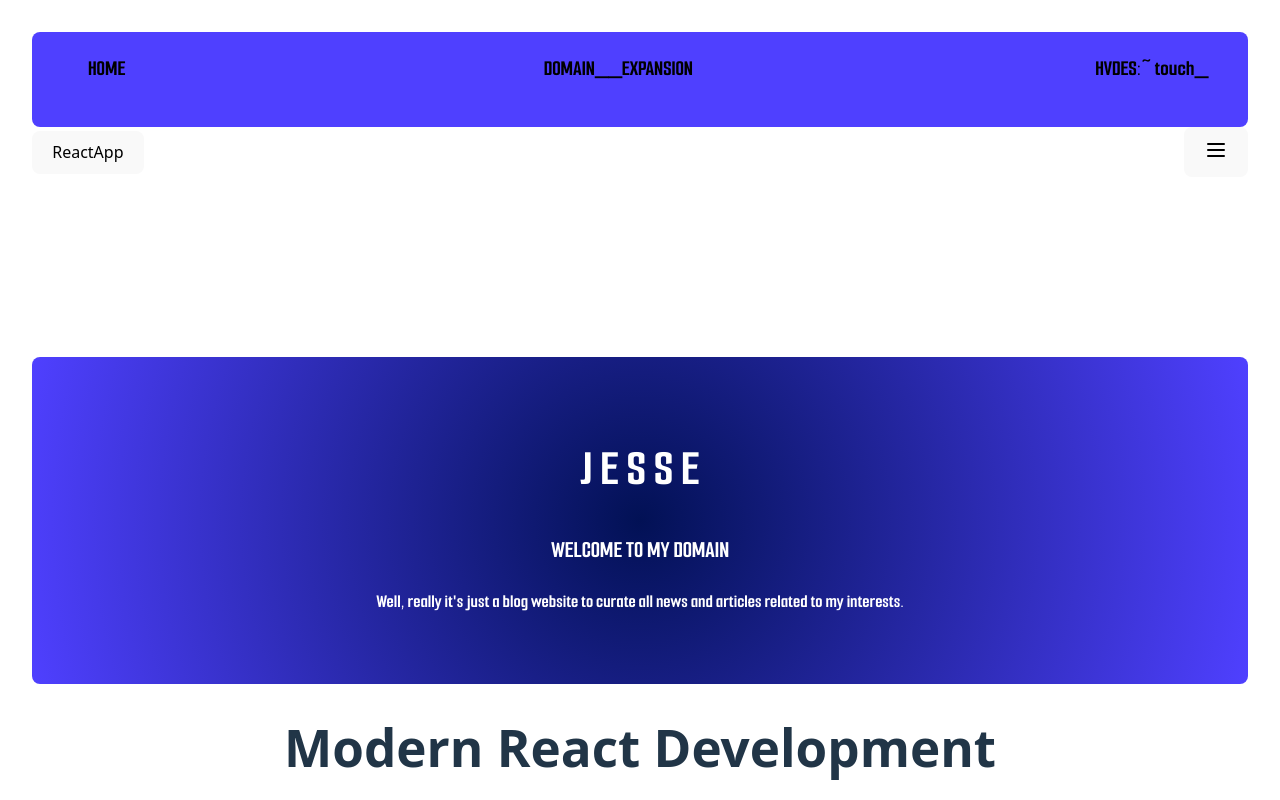
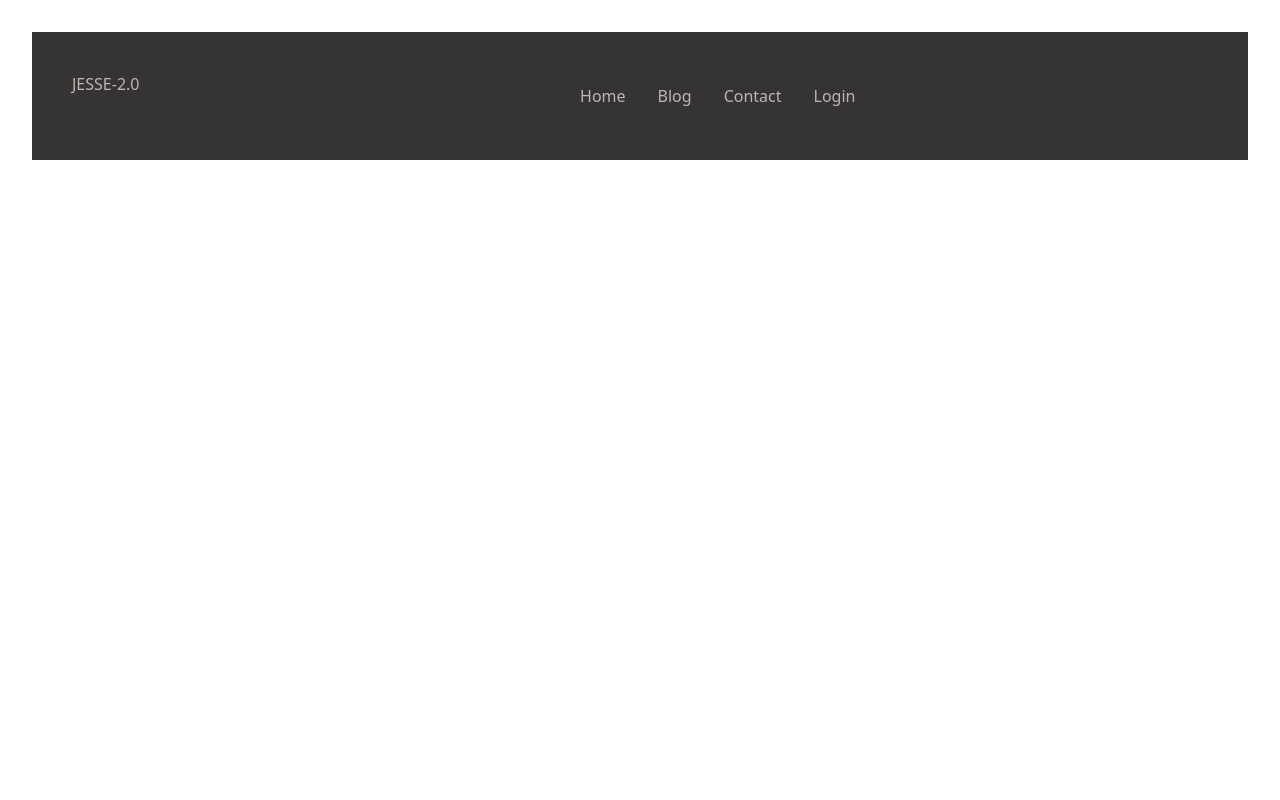
Before and after one commit to sudohades/Reactivity, a React (Vite) app: page / in a window 1280 px wide. Shown: the top 800 px of the page. Built offline with nearby package versions, Linux system fonts and the light colour scheme.

Commit message:
Trying out a new page altogether; implementing all the previous styles and enhancing on general user interface and experience

```diff
--- a/src/App.jsx
+++ b/src/App.jsx
@@ -1,38 +1,25 @@
-import { useState } from 'react'
-import './App.css'
-import Navbar from './components/Navbar'
-import Home from './components/Home'
-import SwitchCards from './components/SwitchCards'
-import { Route, Routes } from 'react-router-dom'
-import HomePage from './pages/Home2'
-import UserProfile from './pages/UserProfile'
-import Layout, { Footer, NavBar } from './components/Layout'
-
-
+import { useState } from 'react';
+import './App.css';
+import { Route, Routes } from 'react-router-dom';
+import Navbar from './newComponents/Navbar/Navbar';
+import Home from './newComponents/Focus/Home';
+import Blog from './newComponents/Focus/Blog';
+import Contact from './newComponents/Focus/Contact';
 
 function App() {
   return (
     <>
-      <Navbar />
-      <NavBar />
+      <div className="app">
+        <Navbar />
         <Routes>
-          <Route
-           path="/"
-           element={
-           <>
-               <Home />
-               <HomePage />
-           </>
-           }
-          />
-            <Route path="/domain" element={<SwitchCards />} />
-            <Route path="/profile" element={<UserProfile />} />
+          <Route path='/' element={<Home />} />
+          <Route path='blog' element={<Blog />} />
+          <Route path='contact' element={<Contact />} />
+        </Routes>
+      </div>
+    </>
+  );
 
-        </Routes>
-        <Footer />
-    </>
-  )
+};
 
-}
-
-export default App
+export default App;
--- a/src/index.css
+++ b/src/index.css
@@ -63,6 +63,3 @@ button:focus-visible {
     background-color: #f9f9f9;
   }
 }
-@tailwind base;
-@tailwind components;
-@tailwind utilities;
--- a/src/newComponents/Navbar/DesktopMenu.css
+++ b/src/newComponents/Navbar/DesktopMenu.css
@@ -0,0 +1,10 @@
+.desktop-links{
+    display: flex;
+    gap: 2rem;
+    list-style: none;
+}
+
+.desktop-links li{
+    cursor: pointer;
+
+}
--- a/src/newComponents/Navbar/DesktopMenu.jsx
+++ b/src/newComponents/Navbar/DesktopMenu.jsx
@@ -0,0 +1,13 @@
+import React from "react";
+import "./DesktopMenu.css";
+
+const DesktopMenu = () => (
+    <ul className="desktop-links">
+        <li>Home</li>
+        <li>Blog</li>
+        <li>Contact</li>
+        <li>Login</li>
+    </ul>
+);
+
+export default DesktopMenu;
--- a/src/newComponents/Navbar/MobileMenu.css
+++ b/src/newComponents/Navbar/MobileMenu.css
@@ -0,0 +1,16 @@
+.mobile-menu{
+    position: absolute;
+    top: 60px;
+    right: 0;
+    background: rgb(54, 51, 51);
+    color: rgb(189, 181, 181);
+    width: 200px;
+    padding: 1rem;
+}
+
+.mobile-menu ul{
+    list-style: none;
+    display: flex;
+    flex-direction: column;
+    gap: 1rem;
+}
--- a/src/newComponents/Navbar/MobileMenu.jsx
+++ b/src/newComponents/Navbar/MobileMenu.jsx
@@ -0,0 +1,15 @@
+import React from "react";
+import "./MobileMenu.css"
+
+const MobileMenu = () => (
+    <div className="mobile-menu">
+        <ul>
+            <li>Home</li>
+            <li>Blog</li>
+            <li>Contact</li>
+            <li>Login</li>
+        </ul>
+    </div>
+);
+
+export default MobileMenu;
--- a/src/newComponents/Navbar/Navbar.css
+++ b/src/newComponents/Navbar/Navbar.css
@@ -0,0 +1,24 @@
+.navbar{
+    display:flex;
+    justify-content: space-between;
+    align-items: center;
+    padding: 1rem;
+    background: rgb(54, 51, 51);
+    color: rgb(189, 181, 181);
+}
+.desktop-menu{
+    display: none;
+}
+.mobile-menu-icon{
+    cursor: pointer;
+    font-size: 1.5rem;
+}
+
+@media (min-width:768px){
+    .desktop-menu{
+        display: block;
+    }
+    .mobile-menu-icon{
+        display: none;
+    }
+}
--- a/src/newComponents/Navbar/Navbar.jsx
+++ b/src/newComponents/Navbar/Navbar.jsx
@@ -0,0 +1,22 @@
+import React, {useState} from "react";
+import "./Navbar.css"
+import DesktopMenu from "./DesktopMenu";
+import MobileMenu from "./MobileMenu";
+
+const Navbar = () => {
+    const [isMobileOpen, setIsMobileOpen] = useState(false);
+
+    return (
+        <nav className="navbar">
+            <div className="logo">JESSE-2.0 </div>
+            <div className="desktopMenu">
+                <DesktopMenu />
+            </div>
+            <div className="mobileMenuIcon" onClick={() => setIsMobileOpen(!isMobileOpen)}>
+               { /* Place some icon here for the menu*/}
+            </div>
+            {isMobileOpen && <MobileMenu />}
+        </nav>
+    );
+};
+export default Navbar;
```
Also changed, not shown: src/newComponents/Focus/Blog.jsx (+10 -0 lines), src/newComponents/Focus/Contact.jsx (+10 -0 lines), src/newComponents/Focus/Home.jsx (+10 -0 lines), src/newComponents/Footer/Footer.jsx (+10 -0 lines).
